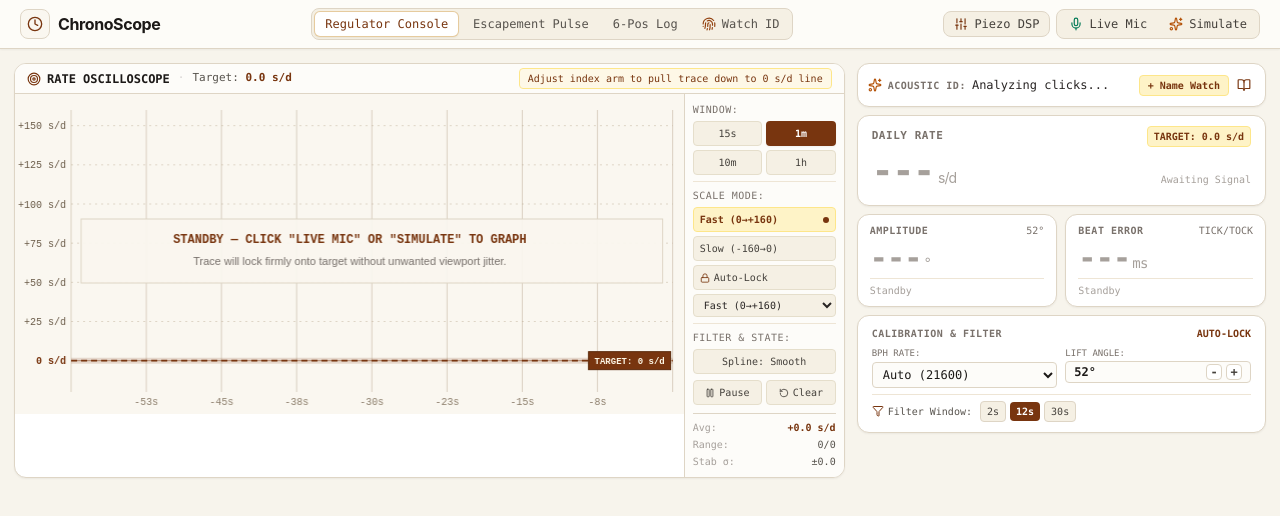
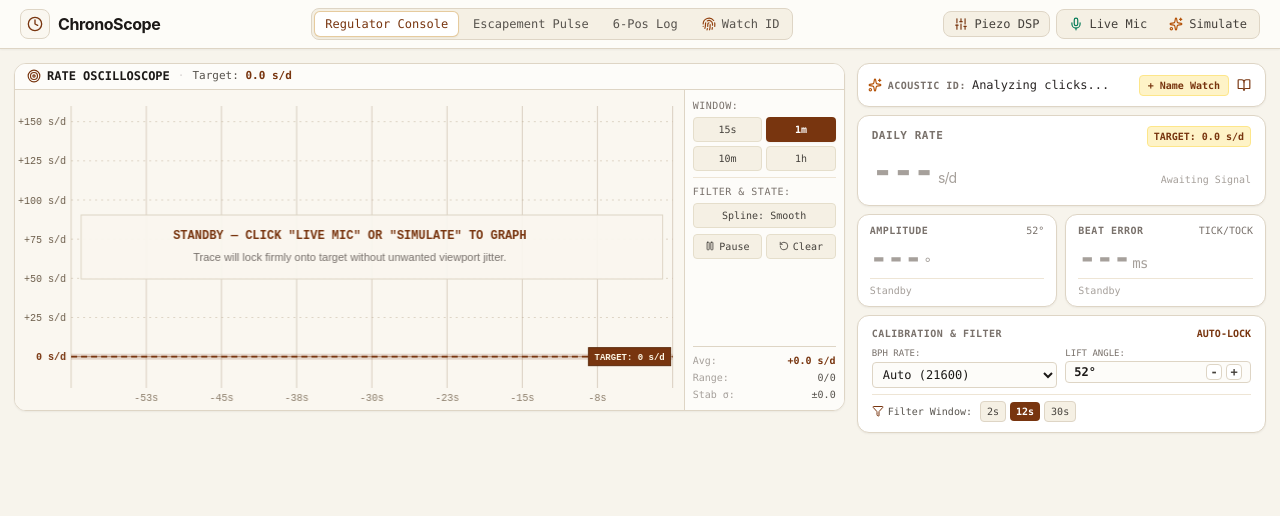
Before and after one commit to steckerhalter/unruh, a React (Vite) app: page / in a window 1280 px wide. Shown: the top 516 px of the page. Built offline with nearby package versions, Linux system fonts and the light colour scheme.

Commit message:
remove scale modes

```diff
--- a/src/components/OscilloscopeRateTrend.tsx
+++ b/src/components/OscilloscopeRateTrend.tsx
@@ -19,13 +19,7 @@ import {
 export type SmoothingLevel = 'raw' | 'smooth';
 
 export type YScaleMode =
-  | 'regulator-fast'      // -20 to +160 s/d: Target near bottom, max resolution for fast watches
-  | 'regulator-fast-wide' // -30 to +320 s/d: Coarse high-beat fast watches
-  | 'regulator-slow'      // -160 to +20 s/d: Target near top, max resolution for slow watches
-  | 'centered-fine'       // -20 to +20 s/d: Chronometer grade regulation
-  | 'centered-standard'   // -50 to +50 s/d: Balanced centered view
-  | 'centered-wide'       // -100 to +100 s/d: Wide variance view
-  | 'auto-lock';          // Smart Auto-Frame: Snaps to current watch rate with generous headroom, then locks firmly
+  | 'auto-lock';
 
 interface Props {
   measurements: BeatMeasurement[];
@@ -61,7 +55,7 @@ export const OscilloscopeRateTrend: React.FC<Props> = ({
   const containerRef = useRef<HTMLDivElement | null>(null);
 
   // Default to 'regulator-fast' (-20 to +160 s/d)
-  const [yScaleMode, setYScaleMode] = useState<YScaleMode>('regulator-fast');
+  const [yScaleMode, setYScaleMode] = useState<YScaleMode>('auto-lock');
   const [smoothingLevel, setSmoothingLevel] = useState<SmoothingLevel>('smooth');
   const [hoverPoint, setHoverPoint] = useState<{ x: number; y: number; measurement: BeatMeasurement } | null>(null);
 
@@ -176,31 +170,8 @@ export const OscilloscopeRateTrend: React.FC<Props> = ({
       ctx.fillRect(0, 0, width, height);
 
       // Determine Y scale bounds
-      let minY = -20;
-      let maxY = 160;
-
-      if (yScaleMode === 'regulator-fast') {
-        minY = -20;
-        maxY = 160;
-      } else if (yScaleMode === 'regulator-fast-wide') {
-        minY = -30;
-        maxY = 320;
-      } else if (yScaleMode === 'regulator-slow') {
-        minY = -160;
-        maxY = 20;
-      } else if (yScaleMode === 'centered-fine') {
-        minY = -20;
-        maxY = 20;
-      } else if (yScaleMode === 'centered-standard') {
-        minY = -50;
-        maxY = 50;
-      } else if (yScaleMode === 'centered-wide') {
-        minY = -100;
-        maxY = 100;
-      } else if (yScaleMode === 'auto-lock') {
-        minY = autoLockedBounds.minY;
-        maxY = autoLockedBounds.maxY;
-      }
+      let minY = autoLockedBounds.minY;
+      let maxY = autoLockedBounds.maxY;
 
       // Coordinate transformers
       const paddingLeft = 56;
@@ -601,67 +572,6 @@ export const OscilloscopeRateTrend: React.FC<Props> = ({
               </div>
             </div>
 
-            {/* Regulator Scale Presets */}
-            <div className="pt-1.5 border-t border-[#eee5d5] space-y-1">
-              <span className="text-[10px] text-stone-500 uppercase tracking-wider block">Scale Mode:</span>
-              <button
-                onClick={() => setYScaleMode('regulator-fast')}
-                className={`w-full py-1 px-1.5 text-[10px] rounded transition text-left flex items-center justify-between ${
-                  yScaleMode === 'regulator-fast'
-                    ? 'bg-[#fef3c7] text-[#78350f] font-bold border border-[#fde68a]'
-                    : 'bg-[#f5f0e4] text-stone-700 hover:bg-[#ede5d5] border border-[#e5decb]'
-                }`}
-                title="Target 0 at bottom (-20 to +160 s/d). Perfect for fast watches."
-              >
-                <span>Fast (0→+160)</span>
-                {yScaleMode === 'regulator-fast' && <span className="w-1.5 h-1.5 rounded-full bg-[#78350f]" />}
-              </button>
-
-              <button
-                onClick={() => setYScaleMode('regulator-slow')}
-                className={`w-full py-1 px-1.5 text-[10px] rounded transition text-left flex items-center justify-between ${
-                  yScaleMode === 'regulator-slow'
-                    ? 'bg-[#fef3c7] text-[#78350f] font-bold border border-[#fde68a]'
-                    : 'bg-[#f5f0e4] text-stone-700 hover:bg-[#ede5d5] border border-[#e5decb]'
-                }`}
-                title="Target 0 at top (-160 to +20 s/d). For slow watches."
-              >
-                <span>Slow (-160→0)</span>
-                {yScaleMode === 'regulator-slow' && <span className="w-1.5 h-1.5 rounded-full bg-[#78350f]" />}
-              </button>
-
-              <button
-                onClick={() => {
-                  setYScaleMode('auto-lock');
-                  handleReframe();
-                }}
-                className={`w-full py-1 px-1.5 text-[10px] rounded transition text-left flex items-center justify-between ${
-                  yScaleMode === 'auto-lock'
-                    ? 'bg-[#fef3c7] text-[#78350f] font-bold border border-[#fde68a]'
-                    : 'bg-[#f5f0e4] text-stone-700 hover:bg-[#ede5d5] border border-[#e5decb]'
-                }`}
-              >
-                <span className="flex items-center gap-1">
-                  <Lock className="w-2.5 h-2.5 text-[#78350f]" /> Auto-Lock
-                </span>
-                {yScaleMode === 'auto-lock' && <span className="w-1.5 h-1.5 rounded-full bg-[#78350f]" />}
-              </button>
-
-              {/* Other Scales */}
-              <select
-                value={yScaleMode}
-                onChange={(e) => setYScaleMode(e.target.value as YScaleMode)}
-                className="w-full bg-[#f5f0e4] border border-[#e5decb] text-stone-800 rounded px-1.5 py-1 text-[10px] focus:outline-none"
-              >
-                <option value="regulator-fast">Fast (0→+160)</option>
-                <option value="regulator-fast-wide">Coarse (0→+320)</option>
-                <option value="regulator-slow">Slow (-160→0)</option>
-                <option value="centered-fine">±20 s/d (Fine)</option>
-                <option value="centered-standard">±50 s/d (Std)</option>
-                <option value="centered-wide">±100 s/d (Wide)</option>
-              </select>
-            </div>
-
             {/* Spline & Action Toggles */}
             <div className="pt-1.5 border-t border-[#eee5d5] space-y-1">
               <span className="text-[10px] text-stone-500 uppercase tracking-wider block">Filter & State:</span>
```
